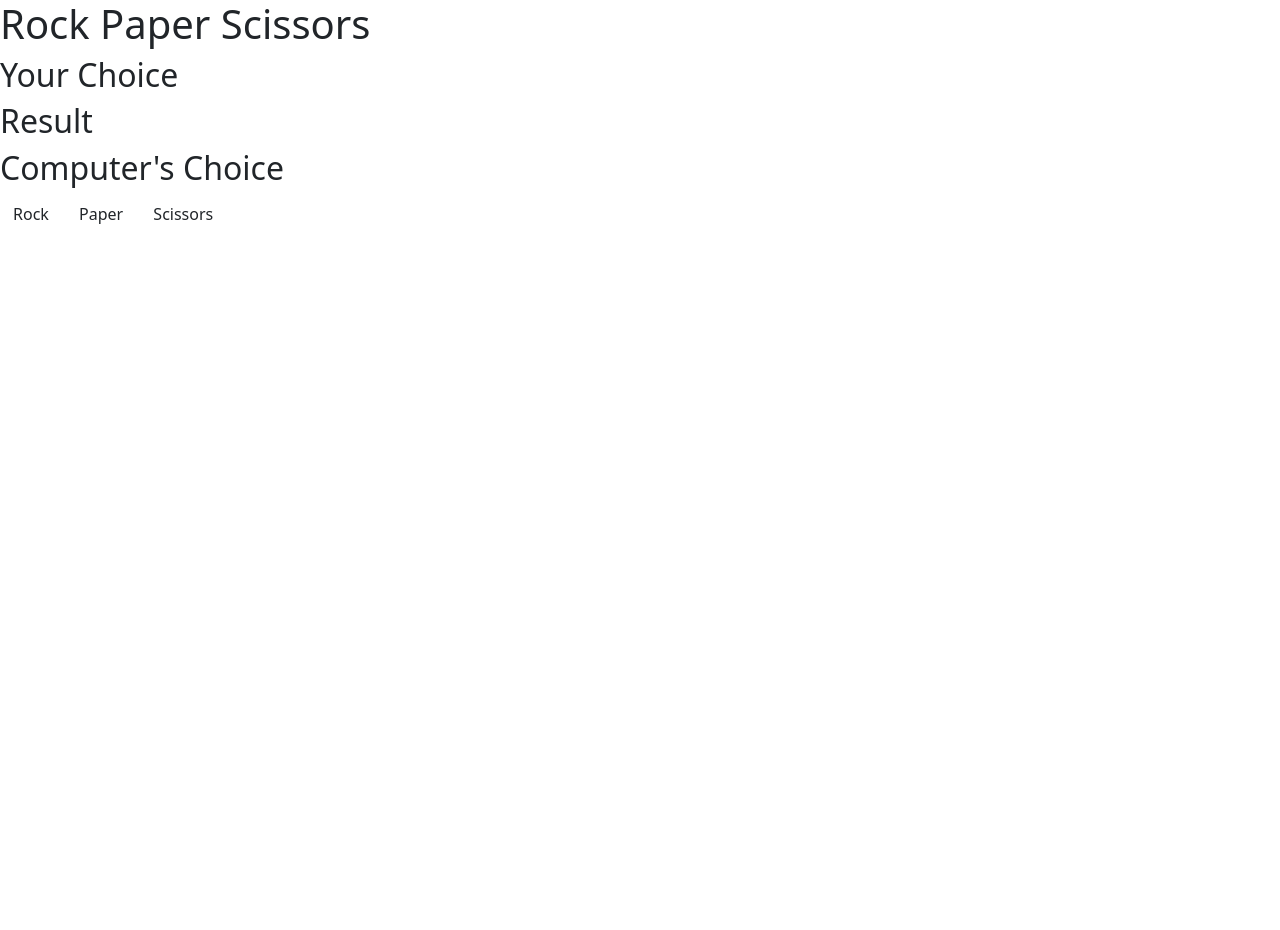
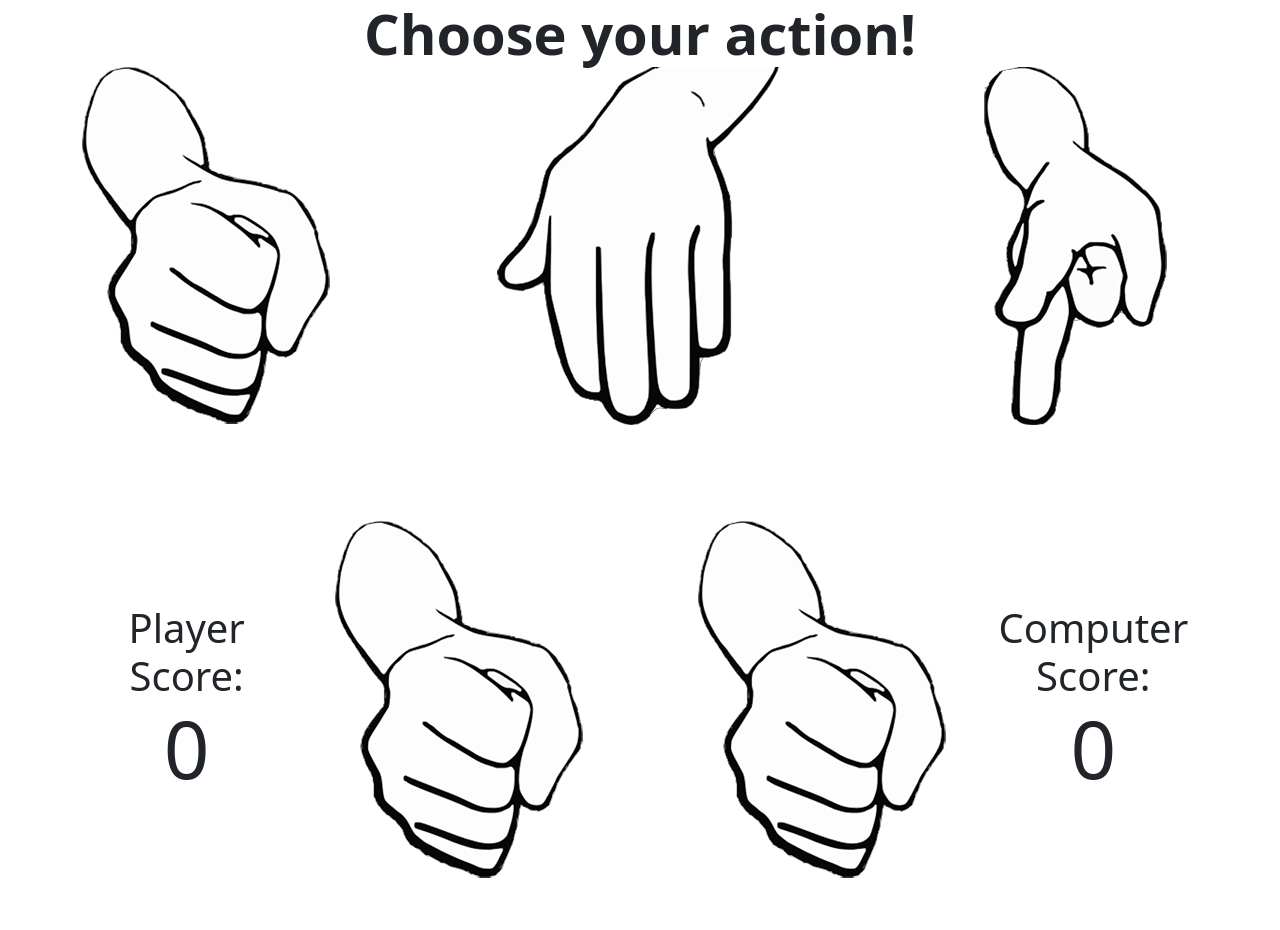
Before and after one commit to VajdaMate/Webdev-Rock_Paper_Scissors, a plain HTML site: page index.html in a window 1280 px wide. Before the commit the page ends 800 px from the top, so only its background shows below. Drawn offline with nearby package versions, Linux system fonts and the light colour scheme.

Commit message:
Adjusted html to the script

```diff
--- a/index.html
+++ b/index.html
@@ -1,39 +1,49 @@
 <!DOCTYPE html>
 <html lang="en">
 <head>
-    <title>Rock Paper Scissors</title>
+    <title>Rock-Paper-Scissors</title>
     <meta charset="UTF-8">
     <meta name="viewport" content="width=device-width, initial-scale=1">
     <link href="https://cdn.jsdelivr.net/npm/bootstrap@5.3.2/dist/css/bootstrap.min.css" rel="stylesheet">
     <script src="https://cdn.jsdelivr.net/npm/bootstrap@5.3.2/dist/js/bootstrap.bundle.min.js"></script>
+
 </head>
 <body>
-    <h1>Rock Paper Scissors</h1>
-    <div class="game-container">
-        <div class="player">
-            <h2>Your Choice</h2>
-            <div class="choice" id="player-choice">
-                <!-- You can display the player's choice here -->
-            </div>
+    <div class="display-4 fw-bold text-center">Choose your action!</div>
+    <div class="row">
+        <div class="col-4 text-center" >
+            <img id="rock_pic" class="img-fluid" src="Assets/Rock.png" alt="Rock">
         </div>
-        <div class="result">
-            <h2>Result</h2>
-            <div class="winner" id="result">
-                <!-- The game result will be displayed here -->
-            </div>
+
+        <div class="col-4 text-center" >
+            <img id="paper_pic" class="img-fluid" src="Assets/Paper.png" alt="Paper">
         </div>
-        <div class="computer">
-            <h2>Computer's Choice</h2>
-            <div class="choice" id="computer-choice">
-                <!-- The computer's choice will be displayed here -->
-            </div>
+
+        <div class="col-4 text-center">
+            <img id="scissors_pic" class="img-fluid" src="Assets/Scissors.png" alt="Scissors">
         </div>
     </div>
-    <div class="options">
-        <button class="btn" onclick="choose('rock')">Rock</button>
-        <button class="btn" onclick="choose('paper')">Paper</button>
-        <button class="btn" onclick="choose('scissors')">Scissors</button>
+
+    <div class="row m-5 p-5">
+        <div class="col-2 d-flex flex-column align-items-center justify-content-center">
+            <div class="display-6 text-center">Player Score:</div>
+            <div id="player_score" class="text-center display-1">0</div>
+        </div>
+
+        <div id="player_container" class="col-4 d-flex align-items-center justify-content-center">
+            <img id="player_choice" src="Assets/Rock.png" alt="Player Choice">
+        </div>
+
+        <div id="computer_container" class="col-4 d-flex align-items-center justify-content-center">
+            <img id="computer_choice" src="Assets/Rock.png" alt="Computer Choice">
+        </div>
+
+        <div class="col-2 d-flex flex-column align-items-center justify-content-center">
+            <div class="display-6 text-center">Computer Score: </div>
+            <div id="computer_score" class="text-center display-1">0</div>
+        </div>
+
     </div>
-    <script src="script.js"></script>
+    <script src="index.js"></script>
 </body>
 </html>
```
